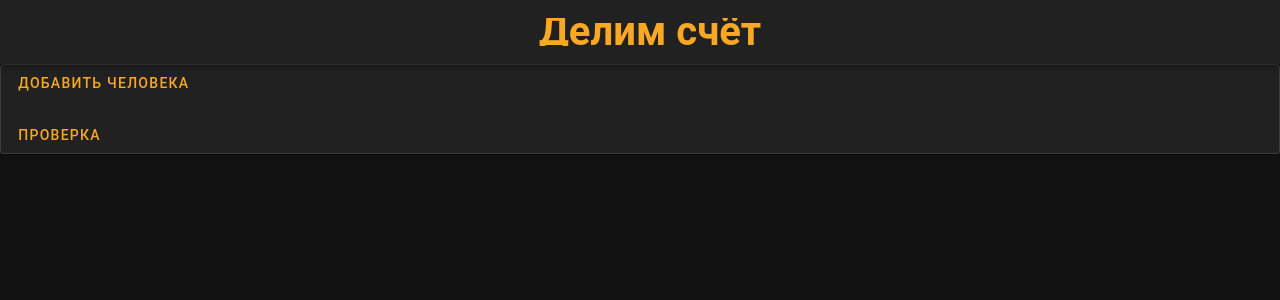
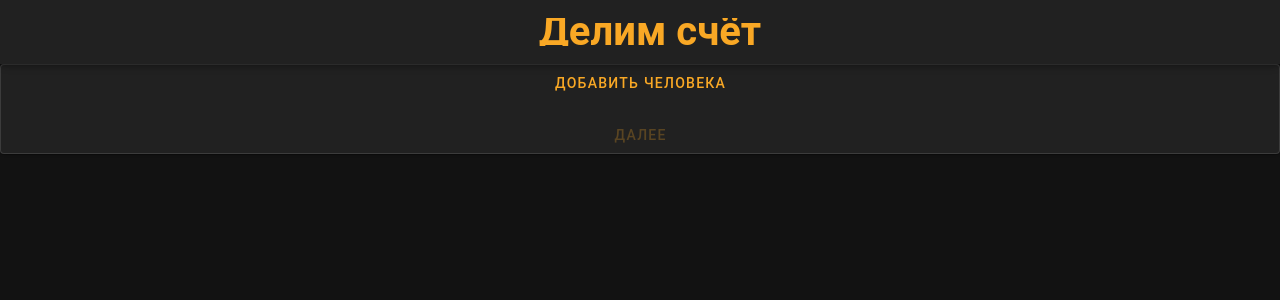
Before and after one commit to osiptsoff/SplitTheBill, a Vue app: page /people in a window 1280 px wide. Shown: the top 300 px of the page. Built offline with nearby package versions, Linux system fonts and the light colour scheme.

Commit message:
implemented form validation, transition

```diff
--- a/index.html
+++ b/index.html
@@ -1,10 +1,10 @@
 <!doctype html>
-<html lang="en">
+<html lang="ru">
   <head>
     <meta charset="UTF-8" />
     <link rel="icon" type="image/svg+xml" href="/vite.svg" />
     <meta name="viewport" content="width=device-width, initial-scale=1.0" />
-    <title>Vite + Vue</title>
+    <title>Делим счёт</title>
   </head>
   <body>
     <div id="app"></div>
--- a/package.json
+++ b/package.json
@@ -9,7 +9,6 @@
     "preview": "vite preview"
   },
   "dependencies": {
-    "animate.css": "^4.1.1",
     "pinia": "^2.1.7",
     "sass": "^1.69.5",
     "vue": "^3.3.4",
--- a/src/components/PeopleManagePage.vue
+++ b/src/components/PeopleManagePage.vue
@@ -11,6 +11,7 @@
              Пробелы в начале или конце недопустимы.`
       }
   ]);
+  const valid = ref(false);
 
   const store = usePeopleStore();
 
@@ -23,34 +24,40 @@
     store.remove(person);
   }
 
-  function onFieldChange() {
-
+  function onSubmit(form) {
+    console.log('done')
   }
 </script>
 
 <template>
   <v-card border rounded>
-    <v-btn class=""
+    <v-btn :block="true"
            variant="text"
            color="yellow-darken-3"
            @click="addPerson('')">
       Добавить человека
     </v-btn>
-        <v-list>
+
+    <v-form @submit.prevent="onSubmit" v-model="valid">
+      <v-list>
+        <v-slide-x-transition :group="true">
           <v-list-item v-for="person in people" :key="person.key">
             <template v-slot:prepend>
-              <v-avatar color="yellow-darken-3" class = "text-capitalize">
+              <v-avatar color="yellow-darken-3" class="text-capitalize">
                 <span class="text-h5 text-capitalize">{{ person.name.charAt(0) }}</span>
               </v-avatar>
             </template>
+
             <v-text-field
                 color="yellow-darken-3"
                 label="Имя"
                 hint="Введите имя участника"
                 v-model="person.name"
                 :rules="validation"></v-text-field>
+
             <template v-slot:append>
-              <v-btn class=""
+              <v-btn :block="true"
+                     class=""
                      variant="flat"
                      color="red-darken-3"
                      @click="removePerson(person)"
@@ -59,17 +66,19 @@
               </v-btn>
             </template>
           </v-list-item>
-        </v-list>
-    <!-- REDO -->
-    <v-btn class=""
-           variant="text"
-           color="yellow-darken-3"
-           @click="console.log(people)">
-      проверка
-    </v-btn>
+        </v-slide-x-transition>
+      </v-list>
+
+      <v-btn :disabled="!valid || !people.length"
+             :block="true"
+             type="submit"
+             variant="text"
+             color="yellow-darken-3">
+        Далее
+      </v-btn>
+    </v-form>
   </v-card>
 </template>
 
 <style scoped>
-
 </style>
--- a/src/main.js
+++ b/src/main.js
@@ -3,7 +3,6 @@ import {createApp} from 'vue'
 import {vuetify} from "./vuetify/index.js";
 import {router} from "./router/index.js";
 
-import '/node_modules/animate.css/animate.min.css';
 import App from './App.vue';
 
 const pinia = createPinia()
```
